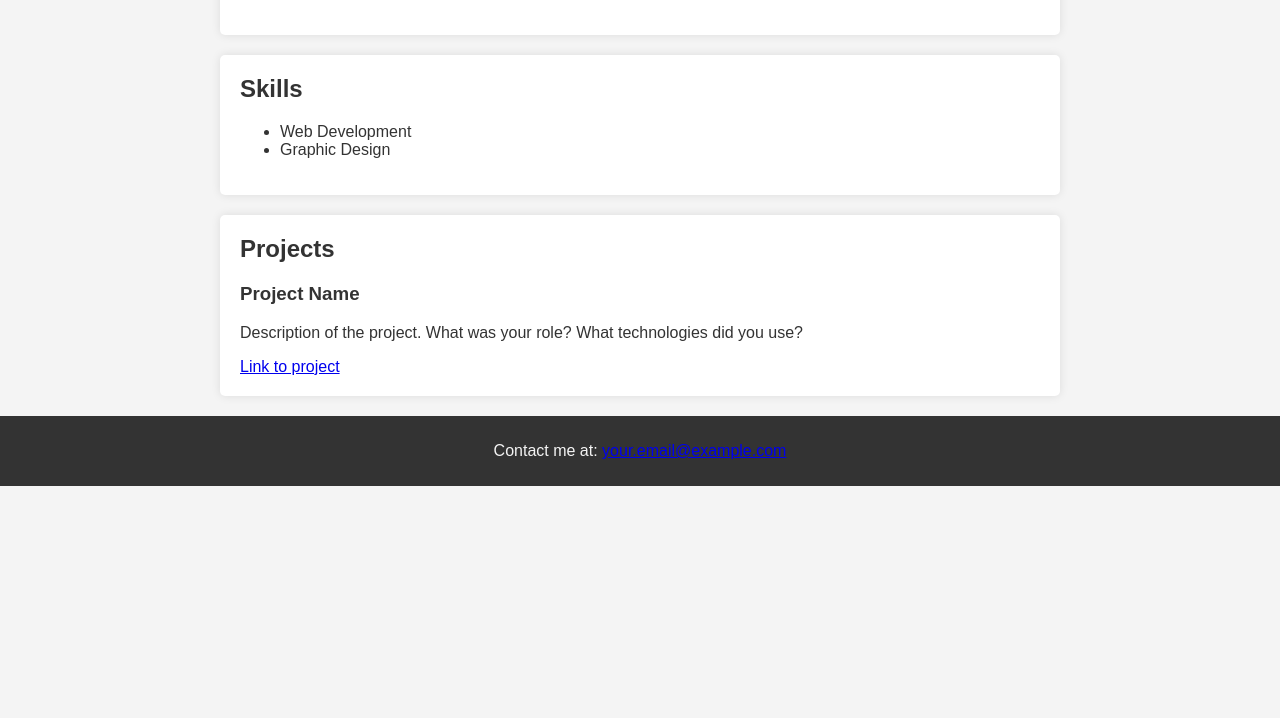
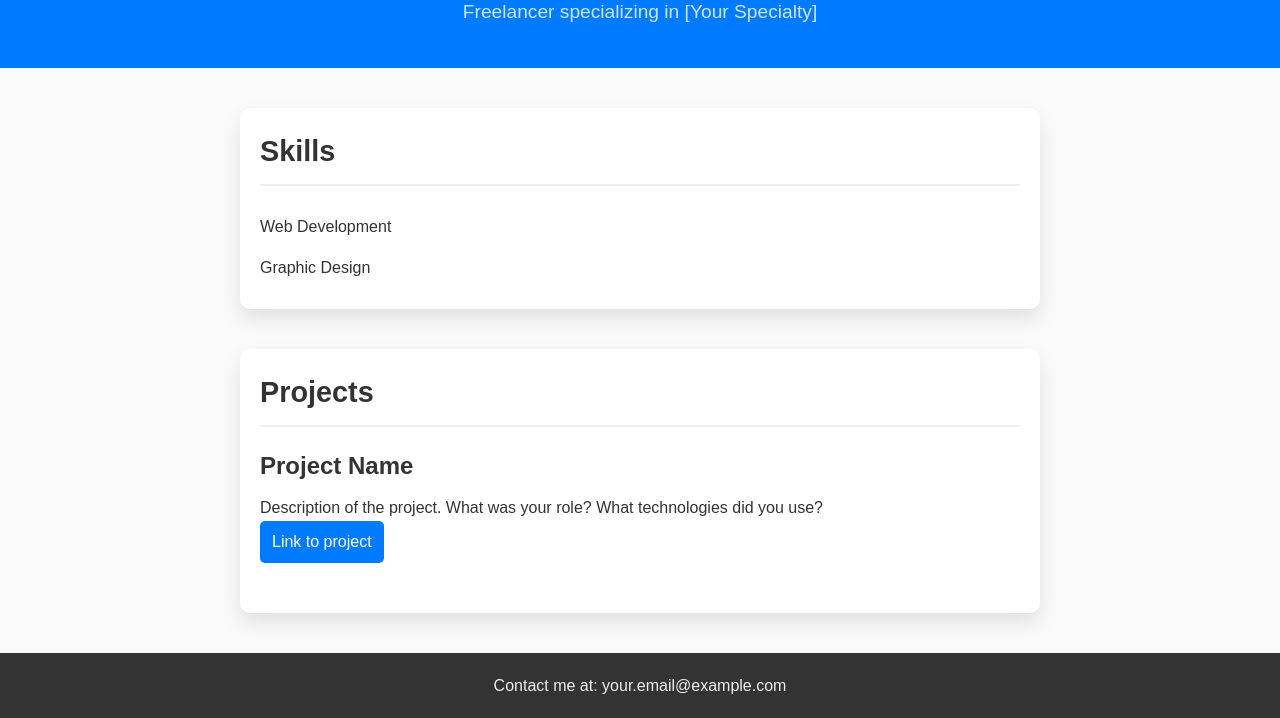
Before and after one commit to Franzelfx/Franzelfx.github.io, a plain HTML site: page index.html in a window 1280 px wide. Shown: the part 117-835 px from the top of the page. Before the commit the page ends 800 px from the top, so only its background shows below. Drawn offline with Linux system fonts and the light colour scheme.

Commit message:
Update styles.css

```diff
--- a/styles.css
+++ b/styles.css
@@ -1,27 +1,106 @@
-body {
-    font-family: Arial, sans-serif;
+/* Reset some default browser styles */
+* {
     margin: 0;
     padding: 0;
-    background-color: #f4f4f4;
-    color: #333;
+    box-sizing: border-box;
 }
 
-header, #skills, #projects {
-    padding: 20px;
-    max-width: 800px;
-    margin: 20px auto;
-    background-color: #fff;
-    border-radius: 5px;
-    box-shadow: 0 0 10px rgba(0,0,0,0.1);
+/* Basic styling */
+body {
+    font-family: 'Poppins', sans-serif; /* Using Poppins font from Google Fonts */
+    background-color: #fafafa;
+    color: #333;
+    line-height: 1.6;
 }
 
-h1, h2, h3 {
-    margin-top: 0;
+a {
+    text-decoration: none;
+    color: #007BFF;
+    transition: color 0.3s ease;
 }
 
+a:hover {
+    color: #0056b3;
+}
+
+/* Header styling */
+header {
+    background-color: #007BFF;
+    color: #fff;
+    text-align: center;
+    padding: 40px 0;
+}
+
+header h1 {
+    font-size: 2.5em;
+    margin-bottom: 10px;
+}
+
+header p {
+    font-size: 1.2em;
+    opacity: 0.8;
+}
+
+/* Section styling */
+section {
+    max-width: 800px;
+    margin: 40px auto;
+    padding: 20px;
+    background-color: #fff;
+    border-radius: 10px;
+    box-shadow: 0px 10px 20px rgba(0, 0, 0, 0.1);
+}
+
+section h2 {
+    border-bottom: 2px solid #eee;
+    padding-bottom: 10px;
+    margin-bottom: 20px;
+    font-size: 1.8em;
+}
+
+section ul {
+    list-style-type: none;
+}
+
+section ul li {
+    padding: 8px 0;
+}
+
+article {
+    margin-bottom: 30px;
+}
+
+article h3 {
+    font-size: 1.5em;
+    margin-top: 10px;
+    margin-bottom: 10px;
+}
+
+article a {
+    display: inline-block;
+    padding: 8px 12px;
+    background-color: #007BFF;
+    color: #fff;
+    border-radius: 5px;
+    transition: background-color 0.3s ease;
+}
+
+article a:hover {
+    background-color: #0056b3;
+}
+
+/* Footer styling */
 footer {
+    background-color: #333;
+    color: #eee;
+    padding: 20px 0;
     text-align: center;
-    padding: 10px 0;
-    background-color: #333;
-    color: #f4f4f4;
 }
+
+footer a {
+    color: #eee;
+}
+
+footer a:hover {
+    color: #007BFF;
+}
```
